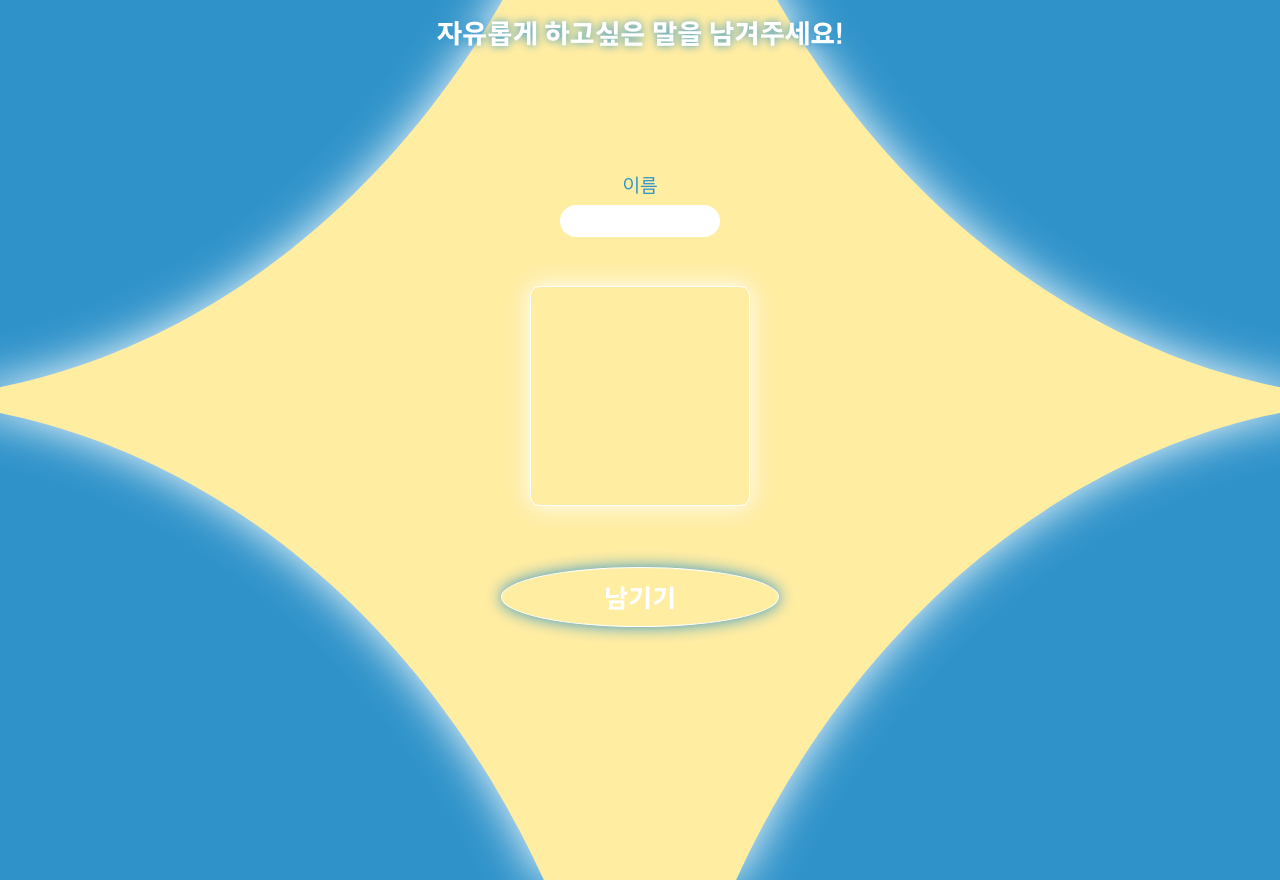
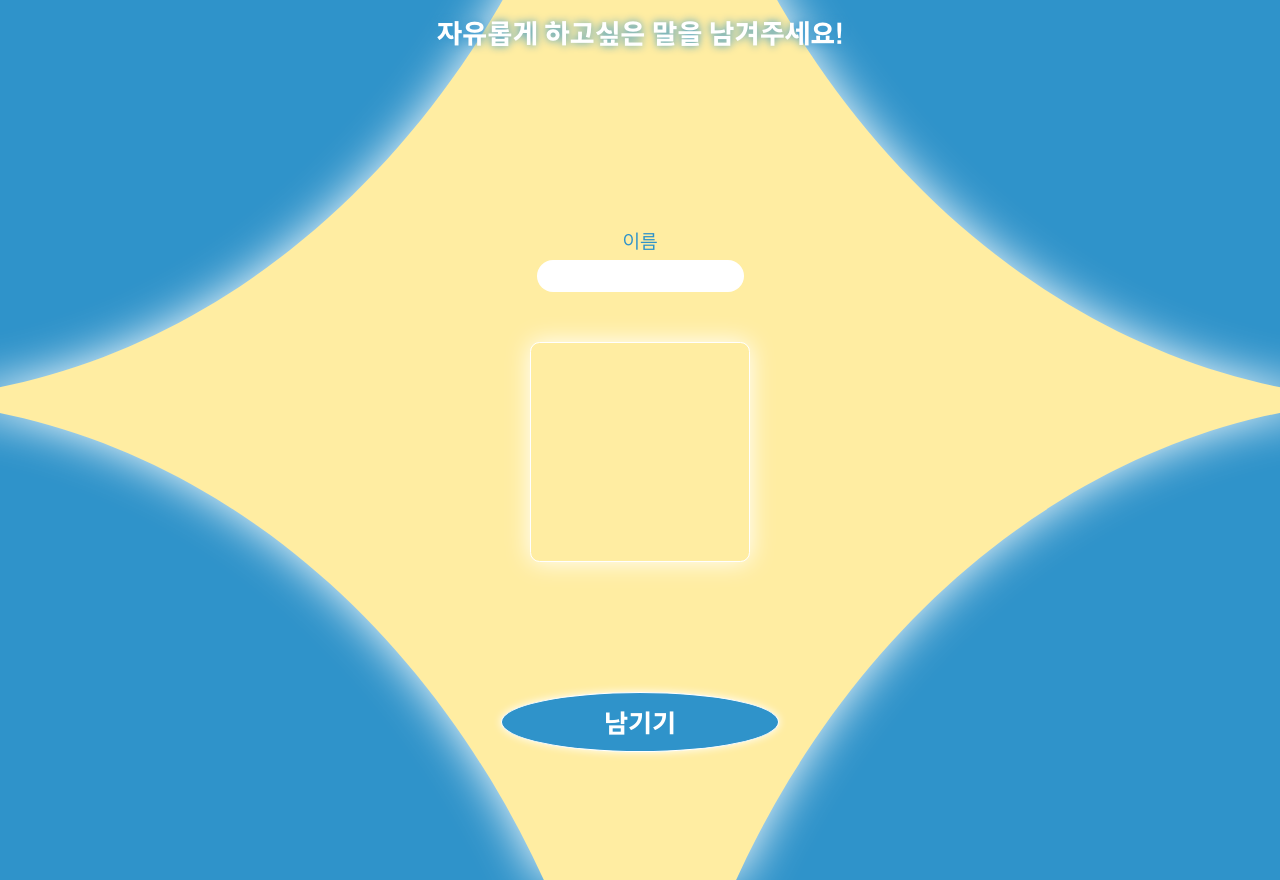
Before and after one commit to yuhwanjun/kmuvcd_sohwan, a plain HTML site: page upload.html in a window 1280 px wide. Shown: the top 880 px of the page. Drawn offline with Linux system fonts and the light colour scheme.

Commit message:
Update style.css

```diff
--- a/style.css
+++ b/style.css
@@ -77,6 +77,7 @@ main {
   filter: drop-shadow(0px 0px 24px #fff);
   display: flex;
   justify-content: center;
+  overflow: hidden;
 }
 label {
   display: block;
@@ -84,7 +85,6 @@ label {
 }
 
 input {
-  width: 10em;
   height: 2em;
   font-size: 1rem;
   border: 0;
@@ -118,18 +118,19 @@ button {
   font-family: "Happiness-Sans-Title";
   text-align: center;
   color: #fff;
-  filter: drop-shadow(0px 0px 8px #2f93ca);
-  background-color: #ffeda2;
+  filter: drop-shadow(0px 0px 4px #fff);
+  background-color: #2f93ca;
   border: none;
   font-size: 1.6rem;
   padding: 0.5em 4em;
   border-radius: 50%;
-  margin-top: 2em;
   border: 1px solid #fff;
+  position: absolute;
+  bottom: 16vh;
 }
 
 button:hover {
   background-color: #2f93ca;
   color: #ffeda2;
-  filter: drop-shadow(0px 0px 4px #fff);
+  filter: drop-shadow(0px 0px 4px #2f93ca);
 }
```
